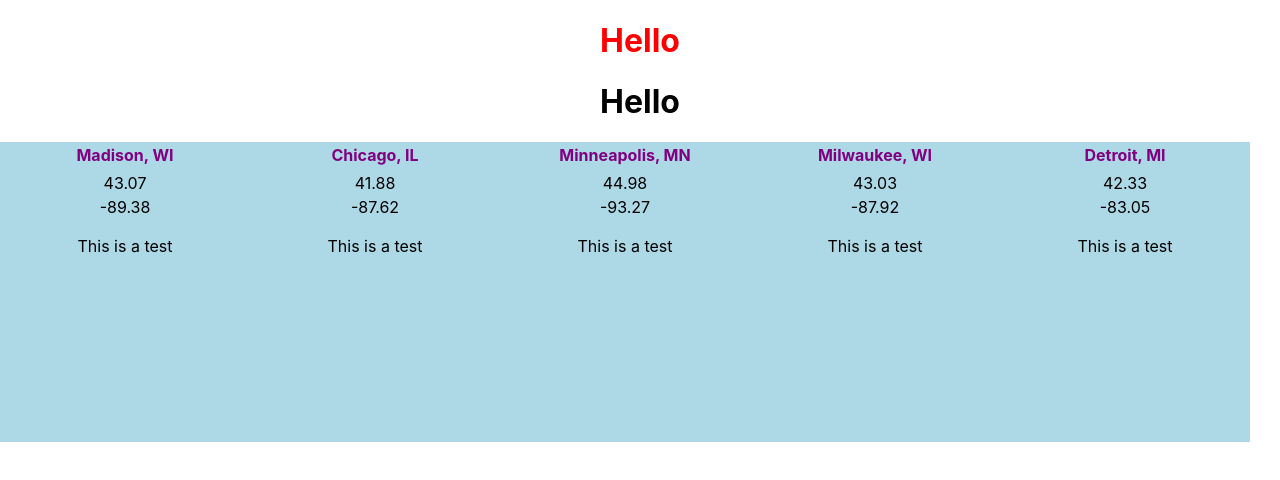
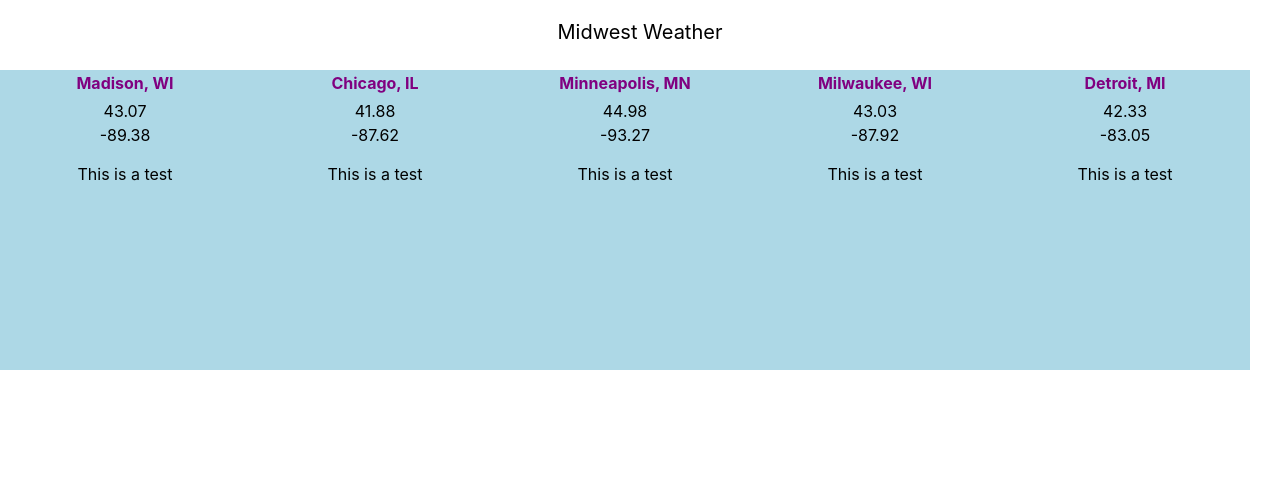
Before and after one commit to flintco/Weather-Dashboard, a React (Create React App) app: page / in a window 1280 px wide. Shown: the top 480 px of the page. Built offline with nearby package versions, Linux system fonts and the light colour scheme; no server answers.

Commit message:
Added header

```diff
--- a/src/App.css
+++ b/src/App.css
@@ -36,3 +36,9 @@
     transform: rotate(360deg);
   }
 }
+
+#Header {
+  height: 50px;
+  margin-top: 20px;
+  font-size: 20px;
+}
--- a/src/App.js
+++ b/src/App.js
@@ -7,13 +7,14 @@ class App extends Component {
   render() {
     return (
       <div className="App">
-        <h1 style={{color: "red"}}>Hello</h1>
-        <h1>Hello</h1>
-        <DailyForecast location="Madison, WI" lat="43.07" long="-89.38"></DailyForecast>
-        <DailyForecast location="Chicago, IL" lat="41.88" long="-87.62"></DailyForecast>
-        <DailyForecast location="Minneapolis, MN" lat="44.98" long="-93.27"></DailyForecast>
-        <DailyForecast location="Milwaukee, WI" lat="43.03" long="-87.92"></DailyForecast>
-        <DailyForecast location="Detroit, MI" lat="42.33" long="-83.05"></DailyForecast>
+        <div id="Header">Midwest Weather</div>
+        <div id="Main">
+          <DailyForecast location="Madison, WI" lat="43.07" long="-89.38"></DailyForecast>
+          <DailyForecast location="Chicago, IL" lat="41.88" long="-87.62"></DailyForecast>
+          <DailyForecast location="Minneapolis, MN" lat="44.98" long="-93.27"></DailyForecast>
+          <DailyForecast location="Milwaukee, WI" lat="43.03" long="-87.92"></DailyForecast>
+          <DailyForecast location="Detroit, MI" lat="42.33" long="-83.05"></DailyForecast>
+        </div>
       </div>
     );
 }
```
